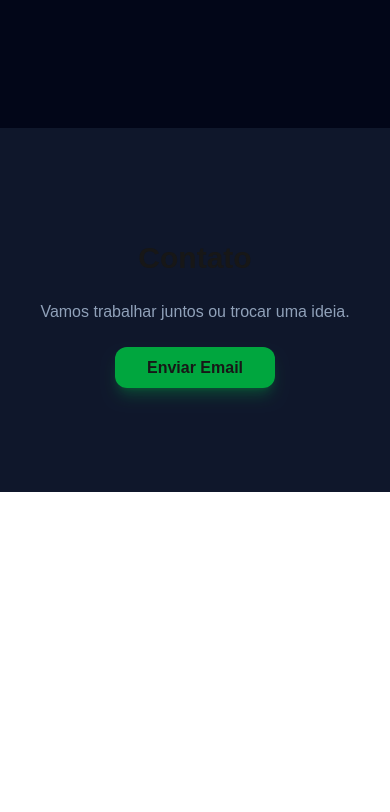
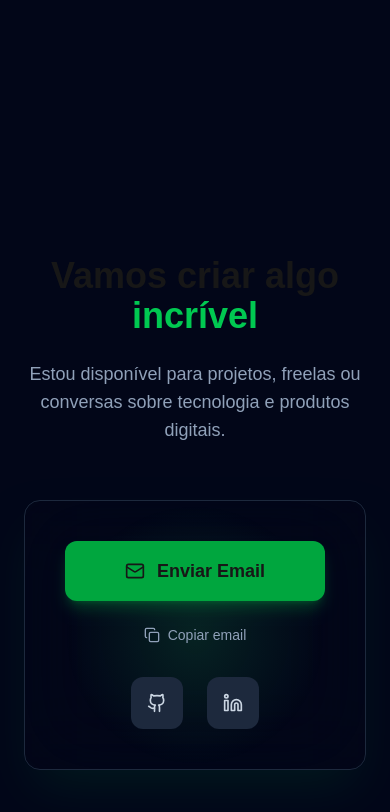
Before and after one commit to Magrelaio/portfolio-nextjs, a Next.js app: page / in a window 390 px wide. Shown: the part 5907-6719 px from the top of the page. Before the commit the page ends 6399 px from the top, so only its background shows below. Built offline with nearby package versions, Linux system fonts and the light colour scheme.

Commit message:
feat: Implementada nova estilização na seção de contato com animações, cópia de email e links para redes sociais

```diff
--- a/components/contact.tsx
+++ b/components/contact.tsx
@@ -1,26 +1,102 @@
 "use client";
+import { useState, useRef } from "react";
 import Reveal from "./reveal";
+import { Mail, Github, Linkedin, Copy, Check } from "lucide-react";
+import { motion } from "framer-motion";
 
 export default function Contact() {
+  const [copied, setCopied] = useState(false);
+  const cardRef = useRef<HTMLDivElement>(null);
+
+  const copyEmail = async () => {
+    await navigator.clipboard.writeText("caiocesar2004gfgff@gmail.com");
+    setCopied(true);
+    setTimeout(() => setCopied(false), 2000);
+  };
+
+  const handleMouseMove = (e: React.MouseEvent) => {
+    const card = cardRef.current;
+    if (!card) return;
+
+    const rect = card.getBoundingClientRect();
+    const x = e.clientX - rect.left;
+    const y = e.clientY - rect.top;
+
+    card.style.setProperty("--x", `${x}px`);
+    card.style.setProperty("--y", `${y}px`);
+  };
+
   return (
-    <section id="contact" className="py-28 px-6 bg-slate-900 text-center">
+    <section
+      id="contact"
+      className="relative py-32 px-6 bg-slate-950 text-center overflow-hidden"
+    >
+
+      <motion.div
+        className="absolute w-[700px] h-[700px] bg-green-500/10 blur-[200px] rounded-full -z-10"
+        animate={{ scale: [1, 1.2, 1], opacity: [0.4, 0.7, 0.4] }}
+        transition={{ duration: 8, repeat: Infinity, ease: "easeInOut" }}
+        style={{ top: "50%", left: "50%", translateX: "-50%", translateY: "-50%" }}
+      />
+
       <Reveal>
-        <h2 className="text-3xl font-bold mb-6">Contato</h2>
+        <h2 className="text-4xl md:text-5xl font-bold mb-6">
+          Vamos criar algo <span className="text-green-500">incrível</span>
+        </h2>
       </Reveal>
 
       <Reveal>
-        <p className="text-slate-400 mb-8">
-          Vamos trabalhar juntos ou trocar uma ideia.
+        <p className="text-slate-400 max-w-2xl mx-auto mb-14 text-lg">
+          Estou disponível para projetos, freelas ou conversas sobre tecnologia
+          e produtos digitais.
         </p>
       </Reveal>
 
       <Reveal>
-        <a
-          href="mailto:caiocesar2004gfgff@gmail.com"
-          className="bg-green-600 hover:bg-green-700 px-8 py-3 rounded-xl font-semibold shadow-lg shadow-green-600/30 transition hover:scale-105"
+        <motion.div
+          ref={cardRef}
+          onMouseMove={handleMouseMove}
+          whileHover={{ rotateX: 5, rotateY: -5 }}
+          transition={{ type: "spring", stiffness: 120, damping: 12 }}
+          className="relative bg-slate-900/60 backdrop-blur-2xl border border-slate-800 rounded-2xl p-10 max-w-xl mx-auto shadow-2xl shadow-green-500/10 overflow-hidden"
+          style={{
+            background:
+              "radial-gradient(circle at var(--x,50%) var(--y,50%), rgba(34,197,94,0.15), transparent 60%)",
+          }}
         >
-          Enviar Email
-        </a>
+          <a
+            href="mailto:caiocesar2004gfgff@gmail.com"
+            className="group flex items-center justify-center gap-3 bg-green-600 hover:bg-green-700 px-8 py-4 rounded-xl font-semibold text-lg shadow-lg shadow-green-600/30 transition hover:scale-105 mb-6"
+          >
+            <Mail className="w-5 h-5 group-hover:rotate-12 transition" />
+            Enviar Email
+          </a>
+
+          <button
+            onClick={copyEmail}
+            className="flex items-center justify-center gap-2 text-sm text-slate-400 hover:text-green-400 transition mb-8 mx-auto"
+          >
+            {copied ? (
+              <>
+                <Check className="w-4 h-4" /> Email copiado
+              </>
+            ) : (
+              <>
+                <Copy className="w-4 h-4" /> Copiar email
+              </>
+            )}
+          </button>
+
+          <div className="flex justify-center gap-6">
+            <motion.a whileHover={{ y: -4, scale: 1.1 }} href="#" className="p-4 rounded-xl bg-slate-800 hover:bg-slate-700 transition">
+              <Github className="w-5 h-5 text-slate-300" />
+            </motion.a>
+
+            <motion.a whileHover={{ y: -4, scale: 1.1 }} href="#" className="p-4 rounded-xl bg-slate-800 hover:bg-slate-700 transition">
+              <Linkedin className="w-5 h-5 text-slate-300" />
+            </motion.a>
+          </div>
+        </motion.div>
       </Reveal>
     </section>
   );
--- a/components/projects.tsx
+++ b/components/projects.tsx
@@ -105,7 +105,7 @@ export default function Projects() {
                         rel="noopener noreferrer"
                         className="flex items-center justify-center gap-2 text-sm border border-white/10 hover:border-green-500/40 hover:text-green-400 text-slate-300 py-2 px-4 rounded-lg transition"
                       >
-                        <Github size={16} />
+                        <Github size={16} /> {/*??? NAO ENTENDO OQ É ESSE ERRO DO "Github"! DIZ 'Github' is deprecated. MAS NAO TEM NADA PRA SUBSTITUÍ-L E ELE ESTA FUNCIONANDO PERFEITAMENTE!*/}
                         Código
                       </a>
                     </div>
```
